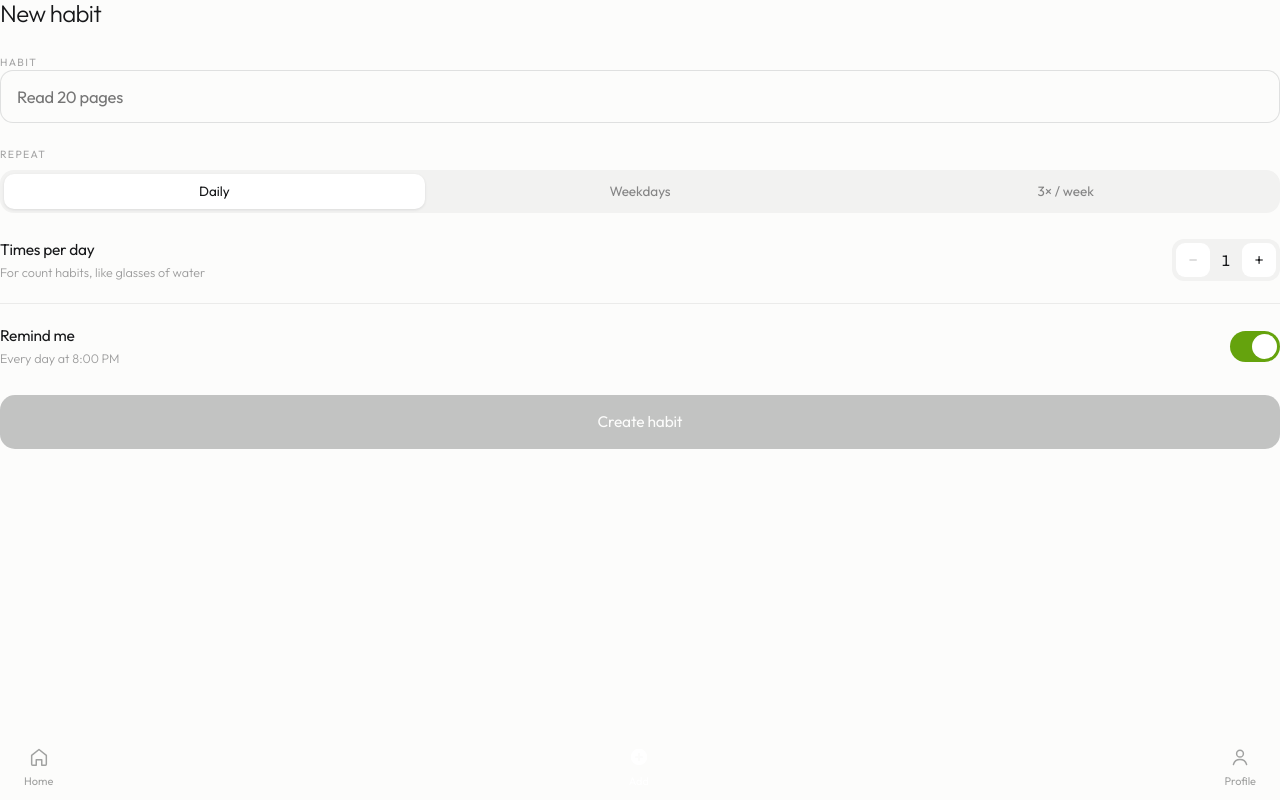
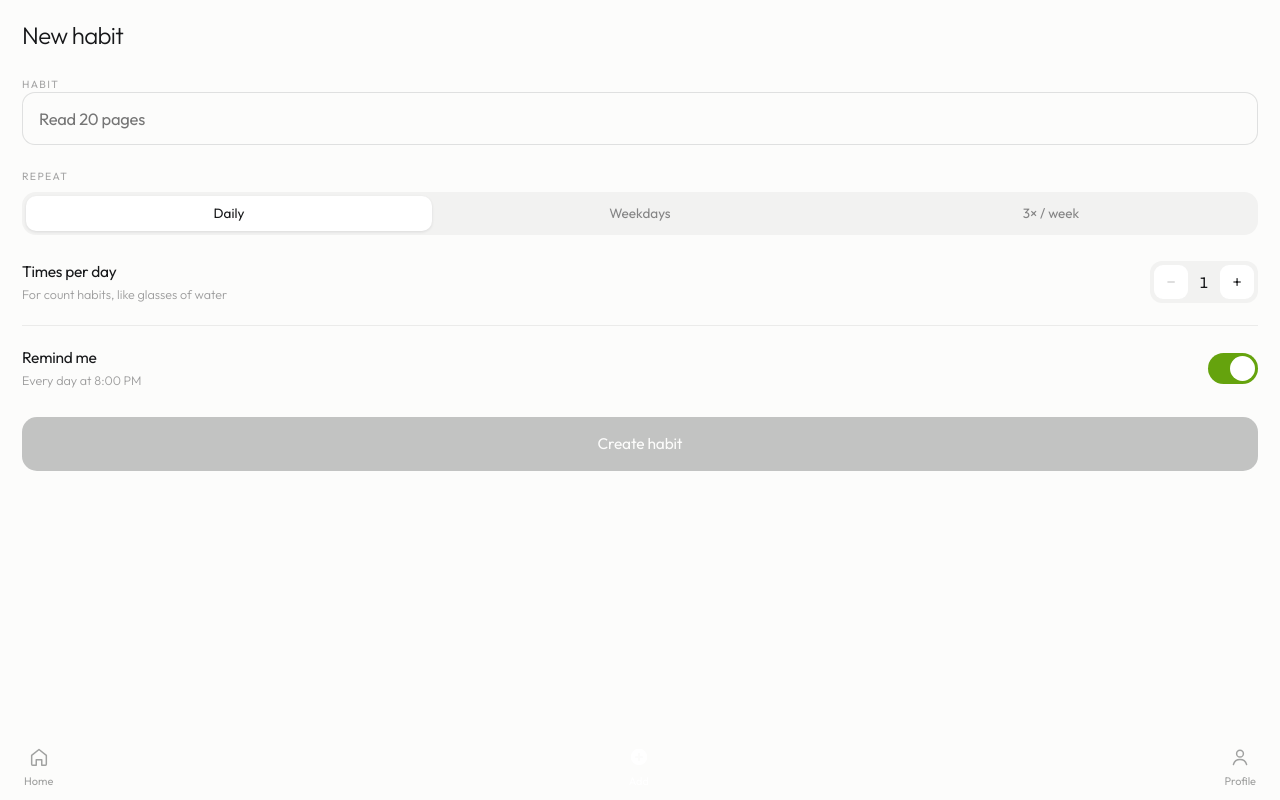
Before and after one commit to lmohade3l/streaks, a Next.js app: page /add in a window 1280 px wide. Built offline with nearby package versions, Linux system fonts and the light colour scheme.

Commit message:
feat: move create habit form into the /add page + remove add habit button from today screen

```diff
--- a/app/add/Add.module.css
+++ b/app/add/Add.module.css
@@ -1,3 +1,20 @@
+.screen {
+  position: relative;
+  height: 100dvh;
+  display: flex;
+  flex-direction: column;
+  overflow: hidden;
+  background: var(--surface);
+}
+
+.scroll {
+  flex: 1;
+  overflow-y: auto;
+  -webkit-overflow-scrolling: touch;
+  /* Bottom inset clears the floating CTA. */
+  padding: var(--gutter) var(--gutter) calc(124px + env(safe-area-inset-bottom));
+}
+
 .scrim {
   position: absolute;
   inset: 0;
--- a/app/add/page.tsx
+++ b/app/add/page.tsx
@@ -20,7 +20,8 @@ export default function Add() {
     const patch = (next: Partial<Draft>) => setDraft((current) => ({ ...current, ...next }));
 
     return (
-        <div>
+        <main className={s.screen}>
+            <div className={s.scroll}>
                 <div className={s.head}>
                     <h2 id="new-habit-title" className={s.headTitle}>
                         New habit
@@ -125,5 +126,6 @@ export default function Add() {
                     </Button>
                 </form>
             </div>
+        </main>
     )
 }
```
Also changed, not shown: components/TodayScreen.tsx (+0 -14 lines). Lines whose indentation alone changed are shown as unchanged.
